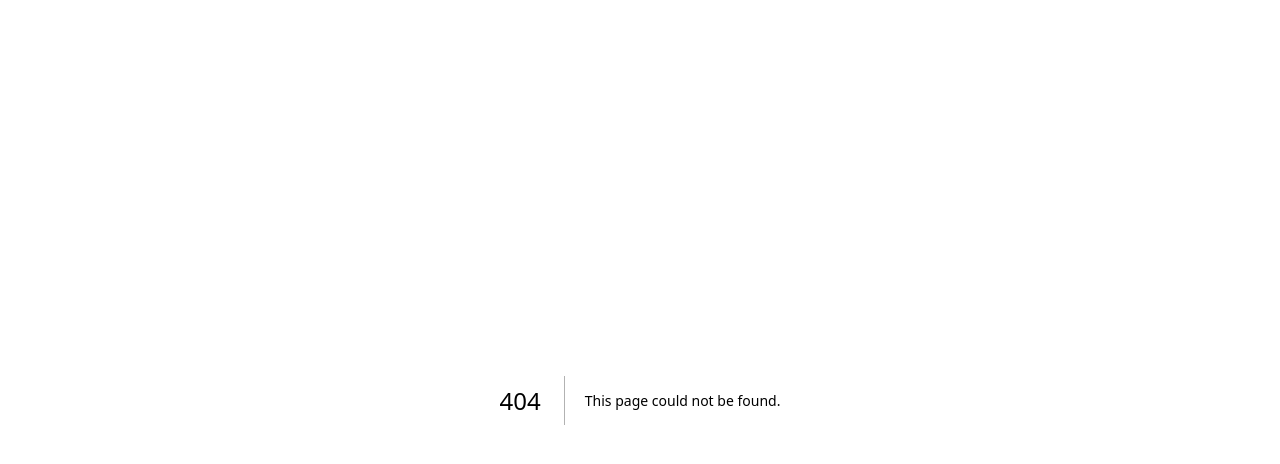
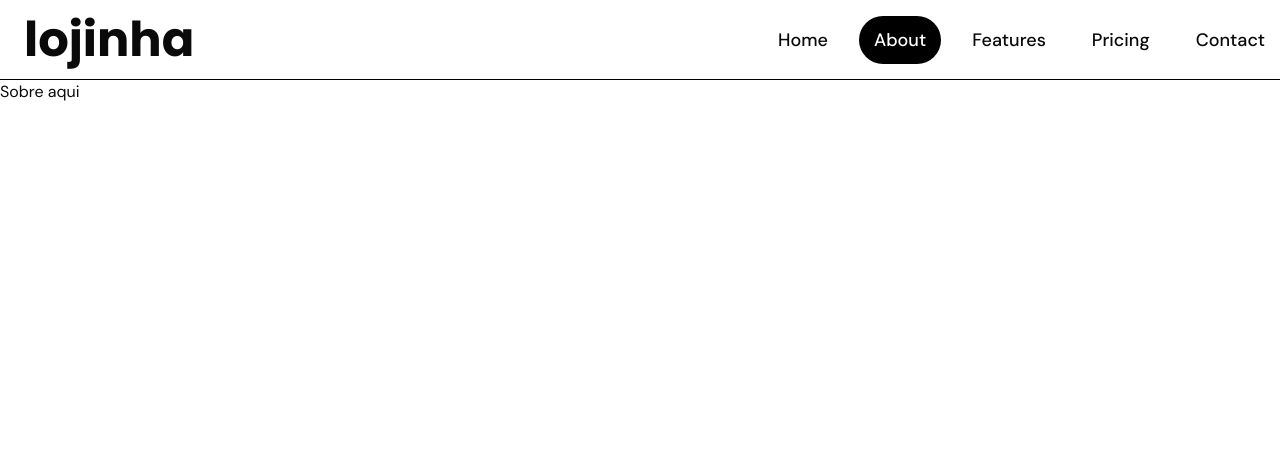
Before and after one commit to townsend10/shopping-commerce, a Next.js app: page /about in a window 1280 px wide. Before the commit this address had no page. Shown: the top 464 px of the page. Built offline with nearby package versions, Linux system fonts and the light colour scheme.

Commit message:
add: styling home page with links navbar and pages for each link

```diff
--- /dev/null
+++ b/src/app/(home)/about/page.tsx
@@ -0,0 +1,5 @@
+const AboutPage = () => {
+  return <div>Sobre aqui</div>;
+};
+
+export default AboutPage;
--- /dev/null
+++ b/src/app/(home)/contact/page.tsx
@@ -0,0 +1,5 @@
+const ContactPage = () => {
+  return <div>Sobre aqui</div>;
+};
+
+export default ContactPage;
--- /dev/null
+++ b/src/app/(home)/features/page.tsx
@@ -0,0 +1,5 @@
+const FeaturePage = () => {
+  return <div>Sobre aqui</div>;
+};
+
+export default FeaturePage;
--- /dev/null
+++ b/src/app/(home)/layout.tsx
@@ -0,0 +1,15 @@
+import { Navbar } from "@/components/home/navbar";
+
+interface Props {
+  children: React.ReactNode;
+}
+const Layout = ({ children }: Props) => {
+  return (
+    <div className="flex flex-col min-h-screen">
+      <Navbar />
+      {children}
+    </div>
+  );
+};
+
+export default Layout;
--- /dev/null
+++ b/src/app/(home)/pricing/page.tsx
@@ -0,0 +1,5 @@
+const PricingPage = () => {
+  return <div>Sobre aqui</div>;
+};
+
+export default PricingPage;
--- /dev/null
+++ b/src/components/home/navbar.tsx
@@ -0,0 +1,76 @@
+"use client";
+import { cn } from "@/lib/utils";
+import { Poppins } from "next/font/google";
+import Link from "next/link";
+import { Button } from "../ui/button";
+import { usePathname } from "next/navigation";
+const poppins = Poppins({
+  subsets: ["latin"],
+  weight: ["700"],
+});
+
+interface NavbarItemProps {
+  href: string;
+  children: React.ReactNode;
+  isActive?: boolean;
+}
+const NavbarItem = ({ children, href, isActive }: NavbarItemProps) => {
+  return (
+    <Button
+      asChild
+      variant={"outline"}
+      className={cn(
+        "bg-transparent hover:bg-transparent  rounded-full hover:border-primary border-transparent px-3.5 text-lg",
+        isActive && "bg-black text-white hover:bg-black hover:text-white"
+      )}
+    >
+      <Link href={href}>{children}</Link>
+    </Button>
+  );
+};
+
+const navbarItems = [
+  {
+    href: "/",
+    children: "Home",
+  },
+  {
+    href: "/about",
+    children: "About",
+  },
+  {
+    href: "/features",
+    children: "Features",
+  },
+  {
+    href: "/pricing",
+    children: "Pricing",
+  },
+  {
+    href: "/contact",
+    children: "Contact",
+  },
+];
+export const Navbar = () => {
+  const pathname = usePathname();
+  return (
+    <nav className="h-20 flex border-b justify-between font-medium bg-white">
+      <Link href="/" className="pl-6 flex items-center">
+        <span className={cn("text-5xl font-semibold", poppins.className)}>
+          lojinha
+        </span>
+      </Link>
+      <div className="items-center gap-4 hidden lg:flex">
+        {navbarItems.map((item) => (
+          <NavbarItem
+            key={item.href}
+            href={item.href}
+            isActive={pathname === item.href}
+          >
+            {item.children}
+          </NavbarItem>
+        ))}
+      </div>
+    </nav>
+  );
+};
```
Also changed, not shown: src/app/(home)/page.tsx (renamed from src/app/page.tsx).
